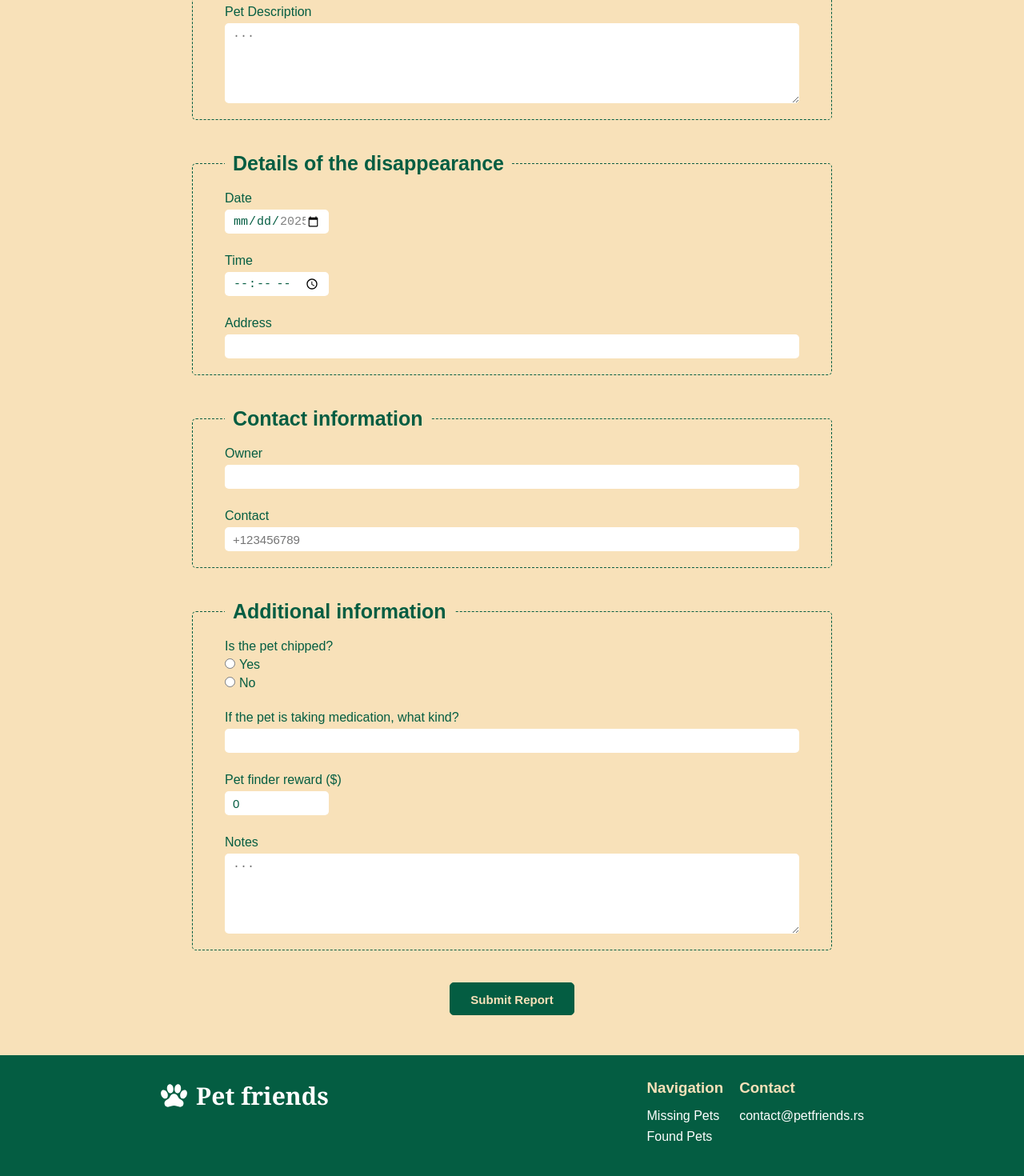
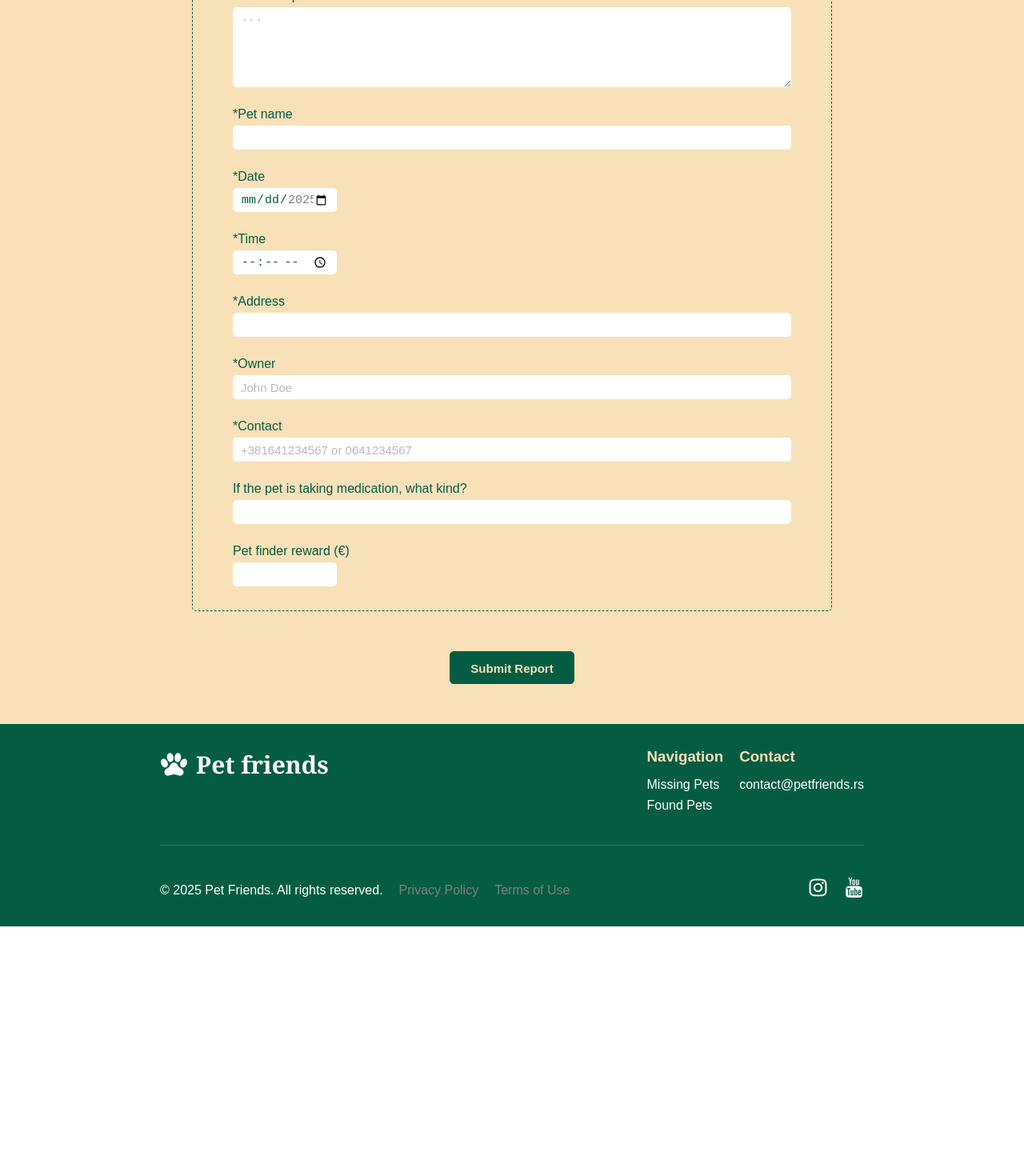
Before and after one commit to Djordjo24/pet-friends-app, a React (Vite) app: page /MissingForm in a window 1280 px wide. Shown: the part 780-2250 px from the top of the page at 80% size. After the commit the page ends 1938 px from the top, so only its background shows below. Built offline with nearby package versions, Linux system fonts and the light colour scheme.

Commit message:
feat: Refactor Form with new Input component and updated mockData

```diff
--- a/src/components/Form/Form.css
+++ b/src/components/Form/Form.css
@@ -5,7 +5,6 @@
   color: var(--green-color);
   display: grid;
   justify-content: center;
-  gap: 40px;
 }
 
 .form fieldset {
@@ -13,23 +12,23 @@
   display: grid;
   flex-direction: row;
   gap: 25px;
-  padding: 20px 40px;
+  padding: 30px 50px;
   border: 1px dashed var(--green-color);
   border-radius: 5px;
 }
 
-.form fieldset legend {
-  font-size: 25px;
+.form legend {
+  font-size: 30px;
+  padding: 0 10px;
   font-weight: bold;
-  padding: 0 10px;
 }
 
-.form fieldset section {
+.form section {
   display: grid;
   gap: 5px;
 }
 
-.form fieldset section .photoFrames {
+.form section .photoFrames {
   height: 400px;
   display: grid;
   grid-template-columns: repeat(5, 1fr);
@@ -37,22 +36,22 @@
   gap: 10px;
 }
 
-.form fieldset section .photoFrames .one {
+.form section .photoFrames .one {
   grid-column: 1/4;
   grid-row: 1/3;
 }
 
-.form fieldset section .photoFrames .two {
+.form section .photoFrames .two {
   grid-column: 4/6;
   grid-row: 1;
 }
 
-.form fieldset section .photoFrames .three {
+.form section .photoFrames .three {
   grid-column: 4/6;
   grid-row: 2;
 }
 
-.form fieldset section .photoFrame {
+.form section .photoFrame {
   min-height: 200px;
   background-color: #ffff;
   color: var(--green-color);
@@ -64,14 +63,14 @@
   cursor: pointer;
 }
 
-.form fieldset section .photoFrame img {
+.form section .photoFrame img {
   width: 100%;
   height: 100%;
   border-radius: 10px;
   object-fit: cover;
 }
 
-.form fieldset section input,
+.form section input,
 select,
 textarea {
   height: 30px;
@@ -83,39 +82,65 @@ textarea {
   color: var(--green-color);
 }
 
-.form fieldset section select {
+.form section input::placeholder,
+textarea::placeholder {
+  opacity: 0.5;
+}
+
+.form section select {
   width: 130px;
 }
 
-.form fieldset section textarea {
+.form section textarea {
   height: 100px;
 }
 
-.form fieldset section input[type="date"],
+.form section input[type="date"],
 input[type="time"],
 input[type="number"] {
   width: 130px;
 }
 
-.form fieldset section input[type="radio"] {
-  height: 13px;
-  margin-right: 5px;
-}
-
-.form fieldset section .suggestions {
+.form section .suggestions {
   max-height: 200px;
   list-style: none;
   overflow-y: auto;
   background-color: #ffff;
 }
 
-.form fieldset section .suggestions li {
+.form section .suggestions li {
   padding: 8px;
   cursor: pointer;
 }
 
-.form fieldset section .suggestions li:hover {
+.form section .suggestions li:hover {
   background-color: #eee;
+}
+
+.form section .loadingSuggestions {
+  padding: 5px;
+  font-size: 17px;
+}
+
+.form section .suggestionError {
+  color: red;
+  padding: 1px;
+  font-size: 13px;
+}
+
+.form section .errorMessage {
+  color: red;
+  padding: 1px;
+  font-size: 13px;
+  display: none;
+}
+
+form section input:invalid[data-focused="true"] {
+  border: 1px solid red;
+}
+
+form section input:invalid[data-focused="true"] ~ .errorMessage {
+  display: block;
 }
 
 .form .formSubmit {
@@ -126,6 +151,7 @@ input[type="number"] {
 .form .formSubmit .submitBtn {
   font-size: 15px;
   font-weight: bold;
+  margin-top: 50px;
   padding: 12px 25px 10px 25px;
   background-color: var(--green-color);
   border: 1px solid var(--green-color);
--- a/src/components/Form/Form.tsx
+++ b/src/components/Form/Form.tsx
@@ -1,11 +1,12 @@
 import "./Form.css";
 import "leaflet/dist/leaflet.css";
-import React from "react";
+import React, { useEffect, useState, useRef } from "react";
 import { v4 as uuidv4 } from "uuid";
-import { useState, useRef } from "react";
 import { useNavigate } from "react-router-dom";
-import { getFormattedDate, toUpperCase } from "../../utils/utils.ts";
+import { toUpperCase } from "../../utils/utils.ts";
+import { Inputs, requiredInputs } from "../../mockData/mockData.tsx";
 import Map from "../Map/Map.tsx";
+import Input from "../Input/Input.tsx";
 
 const GEOAPIFY_API_KEY = "7e260f7da7d34691831f99c1ac4f8371";
 
@@ -19,46 +20,97 @@ interface FormProps {
   status: string;
 }
 
+type PetInfo = {
+  petName: string;
+  category: string;
+  images: string[];
+  description: string;
+  date: string;
+  time: string;
+  formattedAddress: string;
+  owner: string;
+  contact: string;
+  medication: string;
+  reward?: number;
+};
+
+type RequiredInputs = {
+  petName: boolean;
+  date: boolean;
+  time: boolean;
+  formattedAddress: boolean;
+  owner: boolean;
+  contact: boolean;
+};
+
 const Form = (props: FormProps) => {
   const navigate = useNavigate();
-  const [petName, setPetName] = useState("");
-  const [category, setCategory] = useState("dog");
-  const [images, setImages] = useState<string[]>(["", "", ""]);
+  const [petInfo, setPetInfo] = useState({
+    petName: "",
+    category: "dog",
+    images: ["", "", ""],
+    description: "",
+    date: "",
+    time: "",
+    formattedAddress: "",
+    owner: "",
+    contact: "",
+    medication: "",
+    reward: undefined,
+  });
   const fileInputRef = useRef<HTMLInputElement>(null);
+  const [address, setAddress] = useState<string>("");
   const [selectedIndex, setSelectedIndex] = useState<number | null>(null);
-  const [description, setDescription] = useState("");
-  const [date, setDate] = useState("");
-  const [time, setTime] = useState("");
-  const [address, setAddress] = useState("");
-  const [sugesstions, setSuggestions] = useState<SugesstionsArray[]>([]);
+  const [suggestions, setSuggestions] = useState<SugesstionsArray[]>([]);
   const [lat, setLat] = useState<number | null>(null);
   const [lng, setLng] = useState<number | null>(null);
-  const [owner, setOwner] = useState("");
-  const [contact, setContact] = useState("");
-  const [chipped, setChipped] = useState("");
-  const [medication, setMedication] = useState("");
-  const [reward, setReward] = useState(0);
-  const [notes, setNotes] = useState("");
-  const timeoutRef = useRef<ReturnType<typeof setTimeout> | null>(null);
+  const [isLoading, setIsLoading] = useState<boolean>(false);
+  const [suggestionsError, setSuggestionsError] = useState<string>("");
+  const [emptyRequiredInputs, setEmptyRequiredInputs] = useState({
+    petName: false,
+    date: false,
+    time: false,
+    formattedAddress: false,
+    owner: false,
+    contact: false,
+  });
+
+  //Debouncing
+  useEffect(() => {
+    const addressTimeout = setTimeout(() => {
+      if (address.trim() !== "") {
+        getSuggestions(address);
+      }
+    }, 500);
+    return () => clearTimeout(addressTimeout);
+  }, [address]);
 
   const getSuggestions = async (query: string) => {
     try {
+      setSuggestionsError("");
+      setIsLoading(true);
       const response = await fetch(
         `https://api.geoapify.com/v1/geocode/autocomplete?text=${query}&apiKey=${GEOAPIFY_API_KEY}&limit=20`
       );
+      if (!response.ok) {
+        throw new Error(`Response status: ${response.status}`);
+      }
+
       const result = await response.json();
       setSuggestions(result?.features);
     } catch (error) {
       console.log(error);
+      setSuggestions([]);
+      setSuggestionsError(
+        "Unable to fetch address suggestions. Please try again."
+      );
+    } finally {
+      setIsLoading(false);
     }
   };
 
-  const handleNameChange = (e: React.ChangeEvent<HTMLInputElement>) => {
-    setPetName(e.target.value);
-  };
-
   const handleCategoryChange = (e: React.ChangeEvent<HTMLSelectElement>) => {
-    setCategory(e.target.value);
+    setPetInfo((prev) => ({ ...prev, category: e.target.value }));
   };
 
   const handleImageChange = (e: React.ChangeEvent<HTMLInputElement>) => {
@@ -66,9 +118,9 @@ const Form = (props: FormProps) => {
     if (file && selectedIndex !== null) {
       const reader = new FileReader();
       reader.onload = () => {
-        const updatedImages = [...images];
+        const updatedImages = [...petInfo.images];
         updatedImages[selectedIndex] = reader.result as string;
-        setImages(updatedImages);
+        setPetInfo((prev) => ({ ...prev, images: updatedImages }));
       };
       reader.readAsDataURL(file);
     }
@@ -82,80 +134,50 @@ const Form = (props: FormProps) => {
   const handleDescriptionChange = (
     e: React.ChangeEvent<HTMLTextAreaElement>
   ) => {
-    setDescription(e.target.value);
+    setPetInfo((prev) => ({ ...prev, description: e.target.value }));
   };
 
-  const handleDateChange = (e: React.ChangeEvent<HTMLInputElement>) => {
-    setDate(e.target.value);
-  };
-
-  const handleTimeChange = (e: React.ChangeEvent<HTMLInputElement>) => {
-    setTime(e.target.value);
-  };
-
-  const handleAddressChange = (e: React.ChangeEvent<HTMLInputElement>) => {
-    const value = e.target.value;
-    setAddress(value);
-
-    if (timeoutRef.current) {
-      clearTimeout(timeoutRef.current);
-    }
-
-    timeoutRef.current = setTimeout(() => {
-      if (value.trim() !== "") {
-        getSuggestions(value);
-      }
-    }, 500);
+  const handleInputChange = (e: React.ChangeEvent<HTMLInputElement>) => {
+    if (e.target.name === "formattedAddress") setAddress(e.target.value);
+    setPetInfo((prev) => ({ ...prev, [e.target.name]: e.target.value }));
+    setEmptyRequiredInputs((prev) => ({ ...prev, [e.target.name]: false }));
   };
 
   const handleSugesstionClick = (formatted: string) => {
     const getCoordinates = async () => {
+      try {
         const response = await fetch(
           `https://api.geoapify.com/v1/geocode/search?text=${formatted}&apiKey=${GEOAPIFY_API_KEY}`
         );
+        if (!response.ok)
+          throw new Error(`Response status: ${response.status}`);
         const result = await response.json();
         const coords = result?.features?.[0].geometry?.coordinates;
         const [lng, lat] = coords;
         setLat(lat);
         setLng(lng);
+      } catch (error) {
+        console.log(error);
+      }
     };
     getCoordinates();
-    setAddress(formatted);
     setSuggestions([]);
-  };
-
-  const handleOwnerChange = (e: React.ChangeEvent<HTMLInputElement>) => {
-    setOwner(e.target.value);
-  };
-
-  const handleContactChange = (e: React.ChangeEvent<HTMLInputElement>) => {
-    setContact(e.target.value);
-  };
-
-  const handleChippedChange = (e: React.ChangeEvent<HTMLInputElement>) => {
-    setChipped(e.target.value);
-  };
-
-  const handleMedicationChange = (e: React.ChangeEvent<HTMLInputElement>) => {
-    setMedication(e.target.value);
-  };
-
-  const handleRewardChange = (e: React.ChangeEvent<HTMLInputElement>) => {
-    setReward(Number(e.target.value));
-  };
-
-  const handleNotesChange = (e: React.ChangeEvent<HTMLTextAreaElement>) => {
-    setNotes(e.target.value);
+    setPetInfo((prev) => ({ ...prev, formattedAddress: formatted }));
   };
 
   const handleSubmit = (e: React.FormEvent<HTMLFormElement>) => {
     e.preventDefault();
-    if (!lat && !lng) {
-      alert(
-        "To continue, please choose an address from the suggestions below."
-      );
+    requiredInputs.forEach((input) => {
+      if (!petInfo[input as keyof PetInfo])
+        setEmptyRequiredInputs((prev) => ({ ...prev, [input]: true }));
+    });
+    if (!petInfo.date || !petInfo.time || !petInfo.formattedAddress) return;
+    if (
+      props.status === "missing" &&
+      (!petInfo.petName || !petInfo.owner || !petInfo.contact)
+    )
       return;
-    }
+
     const dataStatus = props.status === "missing" ? "MissingPets" : "FoundPets";
     const id = uuidv4();
     const existingData = JSON.parse(localStorage.getItem(dataStatus) || "[]");
@@ -164,48 +186,37 @@ const Form = (props: FormProps) => {
       props.status === "missing"
         ? {
             id,
-            petName,
-            category,
-            images,
-            description,
-            date,
-            time,
-            address,
             lat,
             lng,
-            owner,
-            contact,
-            chipped,
-            medication,
-            reward,
-            notes,
+            ...petInfo,
           }
         : {
             id,
-            category,
-            images,
-            description,
-            date,
-            time,
-            address,
             lat,
             lng,
+            category: petInfo.category,
+            images: petInfo.images,
+            description: petInfo.description,
+            date: petInfo.date,
+            time: petInfo.time,
+            formattedAddress: petInfo.formattedAddress,
           },
     ];
     localStorage.setItem(dataStatus, JSON.stringify(updatedData));
     navigate(`/${toUpperCase(props.status)}PetProfile/${id}`);
   };
+
   return (
-    <form className="form" onSubmit={handleSubmit}>
+    <form noValidate className="form" onSubmit={handleSubmit}>
       <fieldset>
-        <legend>Basic information about the pet</legend>
-
-        {props.status === "missing" && (
-          <section>
-            <label>Pet's name</label>
-            <input type="text" value={petName} onChange={handleNameChange} />
-          </section>
-        )}
+        <legend>
+          {props.status === "missing"
+            ? "Report Missing Pet"
+            : "Report Found Pet"}
+        </legend>
+        <p style={{ textAlign: "end" }}>
+          *Fields marked with an asterisk are required.
+        </p>
 
         <section>
           <label htmlFor="category">Category</label>
@@ -228,8 +239,8 @@ const Form = (props: FormProps) => {
                   className={`photoFrame ${["one", "two", "three"][index]}`}
                   onClick={() => handlePreviewClick(index)}
                 >
-                  {images[index] ? (
-                    <img src={images[index]} alt="Preview" />
+                  {petInfo.images[index] ? (
+                    <img src={petInfo.images[index]} alt="Preview" />
                   ) : (
                     "+"
                   )}
@@ -250,50 +261,46 @@ const Form = (props: FormProps) => {
           <label htmlFor="description">Pet Description</label>
           <textarea
             id="description"
-            value={description}
+            value={petInfo.description}
             placeholder="..."
             maxLength={500}
             name="description"
             onChange={handleDescriptionChange}
           />
         </section>
-      </fieldset>
-      <fieldset>
-        <legend>Details of the disappearance</legend>
-        <section>
-          <label htmlFor="date">Date</label>
-          <input
-            id="date"
-            type="date"
-            name="disappearance-date"
-            value={date}
-            onChange={handleDateChange}
-            min="2025-01-01"
-            max={getFormattedDate(new Date())}
+
+        {Inputs.map((input) => {
+          if (
+            props.status === "found" &&
+            (input.name === "petName" ||
+              input.name === "owner" ||
+              input.name === "contact" ||
+              input.name === "medication" ||
+              input.name === "reward")
+          )
+            return;
+          return (
+            <section key={input.id}>
+              <label>{input.label}</label>
+              <Input
+                {...input}
+                value={petInfo[input.name as keyof PetInfo]}
+                onChange={handleInputChange}
+                emptyRequiredInput={
+                  emptyRequiredInputs[input.name as keyof RequiredInputs]
+                }
               />
-        </section>
-        <section>
-          <label htmlFor="time">Time</label>
-          <input
-            id="time"
-            name="time"
-            type="time"
-            value={time}
-            onChange={handleTimeChange}
-          />
-        </section>
-        <section>
-          <label htmlFor="address">Address</label>
-          <input
-            id="address"
-            type="text"
-            name="address"
-            value={address}
-            onChange={handleAddressChange}
-          />
-          {address && sugesstions.length > 0 && (
+
+              {input.name === "formattedAddress" &&
+                isLoading &&
+                suggestions.length === 0 && (
+                  <p className="loadingSuggestions">Loading suggestions...</p>
+                )}
+              {input.name === "formattedAddress" &&
+                address &&
+                suggestions.length > 0 && (
                   <ul className="suggestions">
-              {sugesstions.map((sug, i) => (
+                    {suggestions.map((sug, i) => (
                       <li
                         key={i}
                         onClick={() =>
@@ -305,101 +312,21 @@ const Form = (props: FormProps) => {
                     ))}
                   </ul>
                 )}
-          {lat !== null && lng !== null && <Map lat={lat} lng={lng} />}
+              {input.name === "formattedAddress" &&
+                address &&
+                !isLoading &&
+                suggestionsError && (
+                  <span className="suggestionError">{suggestionsError}</span>
+                )}
+              {input.name === "formattedAddress" &&
+                lat !== null &&
+                lng !== null && <Map lat={lat} lng={lng} />}
+              <span className="errorMessage">{input.errormessage}</span>
             </section>
+          );
+        })}
       </fieldset>
-      {props.status === "missing" && (
-        <fieldset>
-          <legend>Contact information</legend>
 
-          <section>
-            <label htmlFor="owner">Owner</label>
-            <input
-              id="owner"
-              type="text"
-              name="owner"
-              value={owner}
-              onChange={handleOwnerChange}
-            />
-          </section>
-
-          <section>
-            <label htmlFor="contact">Contact</label>
-            <input
-              id="contact"
-              type="tel"
-              value={contact}
-              name="contact"
-              placeholder="+123456789"
-              pattern="^\+?[0-9]{7,15}$"
-              title="Enter a valid phone number (e.g. +1234567890)"
-              onChange={handleContactChange}
-            />
-          </section>
-        </fieldset>
-      )}
-      {props.status === "missing" && (
-        <fieldset>
-          <legend>Additional information</legend>
-          <section>
-            <p>Is the pet chipped?</p>
-            <div>
-              <input
-                id="yes"
-                type="radio"
-                name="chipped"
-                value="yes"
-                onChange={handleChippedChange}
-              />
-              <label htmlFor="yes">Yes</label>
-            </div>
-            <div>
-              <input
-                id="no"
-                type="radio"
-                name="chipped"
-                value="no"
-                onChange={handleChippedChange}
-              />
-              <label htmlFor="no">No</label>
-            </div>
-          </section>
-
-          <section>
-            <label htmlFor="medication">
-              If the pet is taking medication, what kind?
-            </label>
-            <input
-              id="medication"
-              type="text"
-              value={medication}
-              onChange={handleMedicationChange}
-            />
-          </section>
-
-          <section>
-            <label htmlFor="reward">Pet finder reward ($)</label>
-            <input
-              id="reward"
-              value={reward}
-              type="number"
-              onChange={handleRewardChange}
-            />
-          </section>
-
-          <section>
-            <label htmlFor="notes">Notes</label>
-            <textarea
-              id="notes"
-              value={notes}
-              placeholder="..."
-              maxLength={500}
-              name="notes"
-              onChange={handleNotesChange}
-            />
-          </section>
-        </fieldset>
-      )}
       <div className="formSubmit">
         <button type="submit" className="submitBtn">
           Submit Report
--- /dev/null
+++ b/src/components/Input/Input.tsx
@@ -0,0 +1,22 @@
+import { useState } from "react";
+
+interface InputProps extends React.InputHTMLAttributes<HTMLInputElement> {
+  emptyRequiredInput?: boolean;
+}
+
+const Input = ({ emptyRequiredInput, ...rest }: InputProps) => {
+  const [focused, setFocused] = useState<boolean>(false);
+  const handleFocus = () => {
+    setFocused(true);
+  };
+
+  return (
+    <input
+      {...rest}
+      onBlur={handleFocus}
+      data-focused={emptyRequiredInput || focused.toString()}
+    />
+  );
+};
+
+export default Input;
--- a/src/mockData/mockData.tsx
+++ b/src/mockData/mockData.tsx
@@ -6,6 +6,7 @@ import {
 } from "react-icons/gi";
 import { FaCat, FaUndo } from "react-icons/fa";
 import { IoPaw } from "react-icons/io5";
+import { getFormattedDate } from "../utils/utils";
 
 export const petCategories = [
   {
@@ -45,3 +46,82 @@ export const petCategories = [
     petCategory: "reset",
   },
 ];
+
+export const Inputs = [
+  {
+    id: "petName",
+    label: "*Pet name",
+    type: "text",
+    name: "petName",
+    required: true,
+    errormessage: "Please enter the pet's name.",
+  },
+  {
+    id: "date",
+    label: "*Date",
+    type: "date",
+    name: "date",
+    min: "2025-01-01",
+    max: getFormattedDate(new Date()),
+    required: true,
+    errormessage: "Please enter the date date. Date cannot be in the future.",
+  },
+  {
+    id: "time",
+    label: "*Time",
+    type: "time",
+    name: "time",
+    required: true,
+    errormessage: "Please enter the time.",
+  },
+  {
+    id: "formattedAddress",
+    label: "*Address",
+    type: "text",
+    name: "formattedAddress",
+    required: true,
+    errormessage:
+      "Please enter the addres and select a location from the suggestions.",
+  },
+  {
+    id: "owner",
+    label: "*Owner",
+    type: "text",
+    name: "owner",
+    placeholder: "John Doe",
+    pattern: "^([A-ZŠĐŽČĆ][a-zšđžčć]+)(\\s[A-ZŠĐŽČĆ][a-zšđžčć]+)*$",
+    required: true,
+    errormessage: "Please enter the owner's full name.",
+  },
+  {
+    id: "contact",
+    label: "*Contact",
+    type: "tel",
+    name: "contact",
+    placeholder: "+381641234567 or 0641234567",
+    pattern: "^(\\+3816[0-6,89]|06[0-6,89])\\d{6,7}$",
+    required: true,
+    errormessage: "Please enter a valid phone number.",
+  },
+  {
+    id: "medication",
+    label: "If the pet is taking medication, what kind?",
+    type: "text",
+    name: "medication",
+  },
+  {
+    id: "reward",
+    label: "Pet finder reward (€)",
+    type: "number",
+    name: "reward",
+  },
+];
+
+export const requiredInputs = [
+  "petName",
+  "date",
+  "time",
+  "formattedAddress",
+  "owner",
+  "contact",
+];
```
Lines whose indentation alone changed are shown as unchanged.
